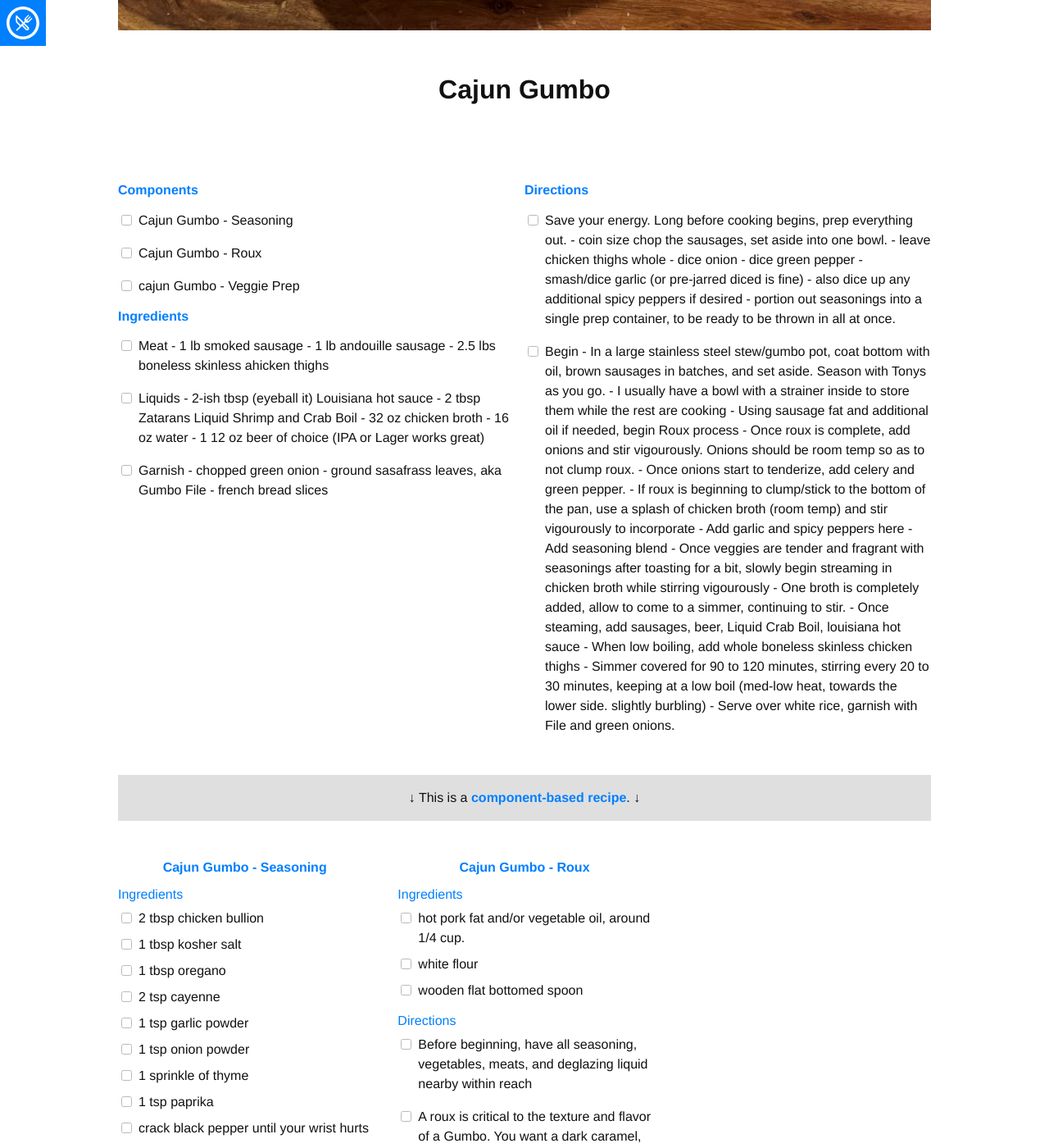
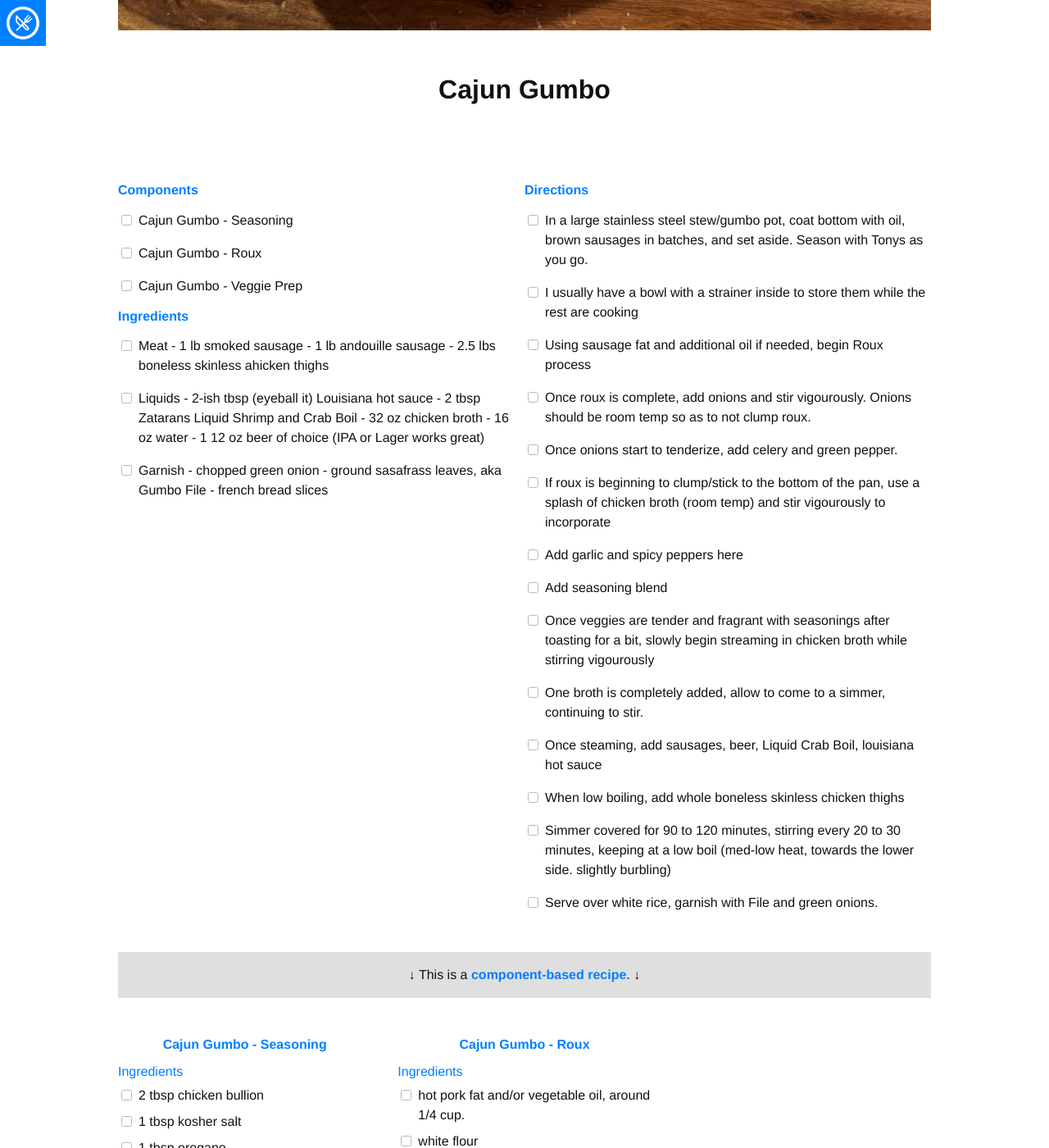
Before and after one commit to danielsheets/chowdown, a Jekyll site: the page built from _recipes/gumbo.md, in a window 1280 px wide and 1400 px high, scrolled down 723 px. Shown: the whole window at 82% size. Built offline with Jekyll 4.4.1, drawn with Linux system fonts in a browser that asks for light colours; nearby versions of some CDN libraries; some web fonts are replaced.

Commit message:
cleaned up gumbo, componentizing oven baked crispy wings

```diff
--- a/_recipes/gumbo.md
+++ b/_recipes/gumbo.md
@@ -23,32 +23,23 @@ ingredients:
 
 
 directions:
-- Save your energy. Long before cooking begins, prep everything out.
-    - coin size chop the sausages, set aside into one bowl.
-    - leave chicken thighs whole
-    - dice onion
-    - dice green pepper
-    - smash/dice garlic (or pre-jarred diced is fine)
-    - also dice up any additional spicy peppers if desired
-    - portion out seasonings into a single prep container, to be ready to be thrown in all at once.
-- Begin
-    - In a large stainless steel stew/gumbo pot, coat bottom with oil, brown sausages in batches, and set aside. Season with Tonys as you go.
-        - I usually have a bowl with a strainer inside to store them while the rest are cooking
-    - Using sausage fat and additional oil if needed, begin Roux process
-    - Once roux is complete, add onions and stir vigourously. Onions should be room temp so as to not clump roux.
-    - Once onions start to tenderize, add celery and green pepper.
-    - If roux is beginning to clump/stick to the bottom of the pan, use a splash of chicken broth (room temp) and stir vigourously to incorporate
-    - Add garlic and spicy peppers here
-    - Add seasoning blend
-    - Once veggies are tender and fragrant with seasonings after toasting for a bit, slowly begin streaming in chicken broth while stirring vigourously
-    - One broth is completely added, allow to come to a simmer, continuing to stir.
-    - Once steaming, add sausages, beer, Liquid Crab Boil, louisiana hot sauce
-    - When low boiling, add whole boneless skinless chicken thighs
-    - Simmer covered for 90 to 120 minutes, stirring every 20 to 30 minutes, keeping at a low boil (med-low heat, towards the lower side. slightly burbling)
-    - Serve over white rice, garnish with File and green onions.
+- In a large stainless steel stew/gumbo pot, coat bottom with oil, brown sausages in batches, and set aside. Season with Tonys as you go.
+- I usually have a bowl with a strainer inside to store them while the rest are cooking
+- Using sausage fat and additional oil if needed, begin Roux process
+- Once roux is complete, add onions and stir vigourously. Onions should be room temp so as to not clump roux.
+- Once onions start to tenderize, add celery and green pepper.
+- If roux is beginning to clump/stick to the bottom of the pan, use a splash of chicken broth (room temp) and stir vigourously to incorporate
+- Add garlic and spicy peppers here
+- Add seasoning blend
+- Once veggies are tender and fragrant with seasonings after toasting for a bit, slowly begin streaming in chicken broth while stirring vigourously
+- One broth is completely added, allow to come to a simmer, continuing to stir.
+- Once steaming, add sausages, beer, Liquid Crab Boil, louisiana hot sauce
+- When low boiling, add whole boneless skinless chicken thighs
+- Simmer covered for 90 to 120 minutes, stirring every 20 to 30 minutes, keeping at a low boil (med-low heat, towards the lower side. slightly burbling)
+- Serve over white rice, garnish with File and green onions.
 
 components:
 - Cajun Gumbo - Seasoning
 - Cajun Gumbo - Roux
-- cajun Gumbo - Veggie Prep
+- Cajun Gumbo - Veggie Prep
 ---
```
Also changed, not shown: _components/crispy-wing-prep.md (added, +21 -0 lines), _components/gumbo-veggieprep.md (+1 -1 lines), _recipes/oven-baked-crispy-wings.md (+10 -21 lines), 1 other file.
